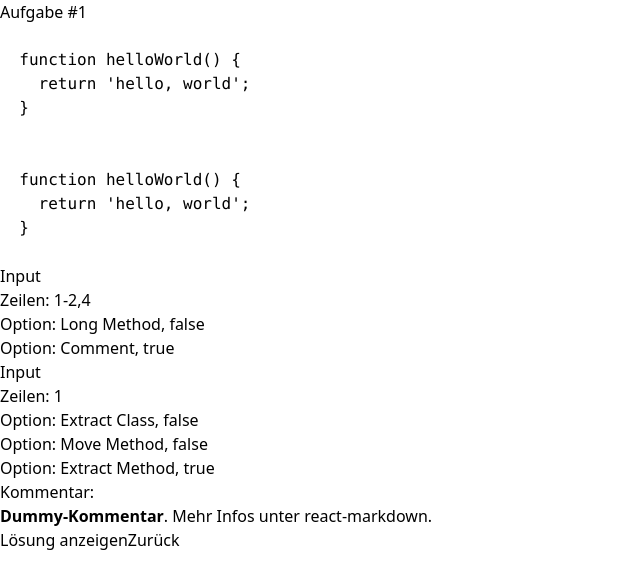
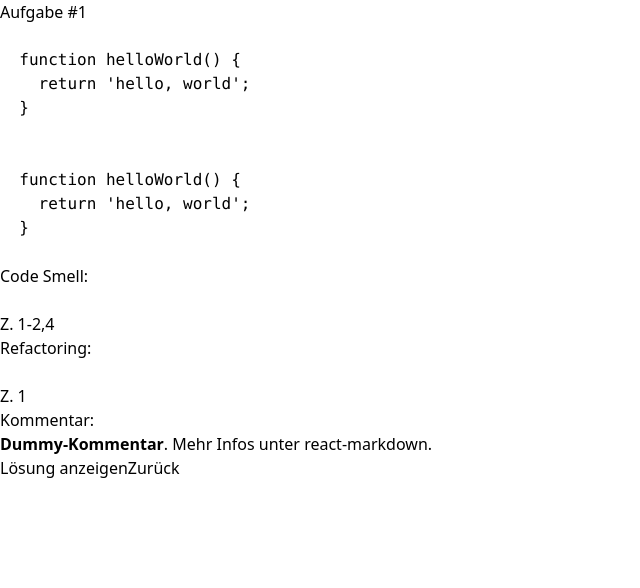
Before and after one commit to tonirah/soc-asklepios, a Next.js app: page /tasks/0 in a window 1280 px wide. Shown: the top 588 px of the page, without its empty margins (0-640 px from the left). Built offline with nearby package versions, Linux system fonts and the light colour scheme.

Commit message:
feat: add initial combobox input

```diff
--- a/package.json
+++ b/package.json
@@ -23,6 +23,7 @@
     ]
   },
   "dependencies": {
+    "downshift": "6.1.7",
     "next": "12.1.4",
     "parse-numeric-range": "1.3.0",
     "react": "18.0.0",
--- a/src/components/Input.tsx
+++ b/src/components/Input.tsx
@@ -1,15 +1,56 @@
-import { IInput } from '@/tasks/common';
+import { CodeSmell, IInputData, IOption, Refactoring } from '@/tasks/common';
+import { useCombobox } from 'downshift';
+import { useState } from 'react';
 
-export function Input({ inputData }: { inputData: IInput }) {
+const MIN_CHARACTERS = 2;
+
+export function Input({ inputData }: { inputData: IInputData }) {
+  const [availableOptions, setAvailableOptions] = useState<
+    IOption<Refactoring | CodeSmell>[]
+  >([]);
+
+  const shouldShowOptions = (inputValue: string) => {
+    return inputValue.length >= MIN_CHARACTERS;
+  };
+
+  const {
+    isOpen,
+    getLabelProps,
+    getMenuProps,
+    getInputProps,
+    getComboboxProps,
+    getItemProps,
+  } = useCombobox({
+    items: availableOptions,
+    itemToString: (option) => (option ? option.value : ``),
+    onInputValueChange: ({ inputValue }) => {
+      if (inputValue && shouldShowOptions(inputValue)) {
+        setAvailableOptions(
+          inputData.options.filter((option) =>
+            option.value.toLowerCase().includes(inputValue.toLowerCase()),
+          ),
+        );
+      } else {
+        setAvailableOptions([]);
+      }
+    },
+  });
+
   return (
     <>
-      <h2>Input</h2>
-      <p>Zeilen: {inputData.lines}</p>
-      {inputData.options.map((option, index) => (
-        <p key={index}>
-          Option: {option.value + `, ` + (option.correct === true)}
-        </p>
-      ))}
+      <label {...getLabelProps()}>{inputData.type}:</label>
+      <div {...getComboboxProps()}>
+        <input {...getInputProps()} />
+      </div>
+      <ul {...getMenuProps()}>
+        {isOpen &&
+          availableOptions.map((item, index) => (
+            <li key={{ index }} {...getItemProps({ item, index })}>
+              {item.value}
+            </li>
+          ))}
+      </ul>
+      <p>Z. {inputData.lines}</p>
     </>
   );
 }
```
Also changed, not shown: 1 other file (tests, documents, lock files or other folders).
